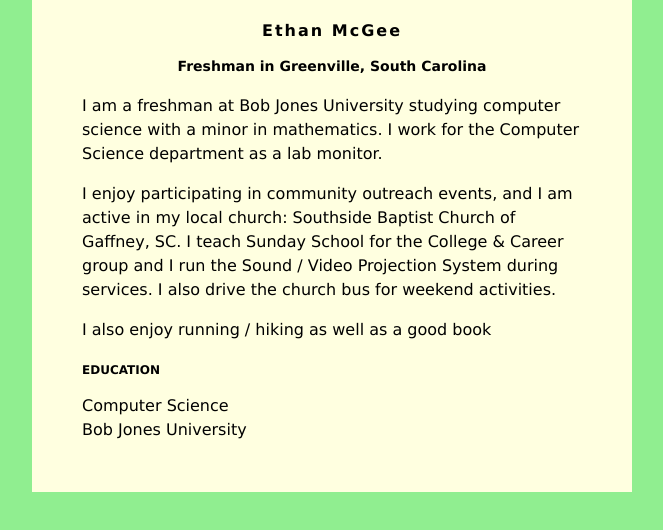
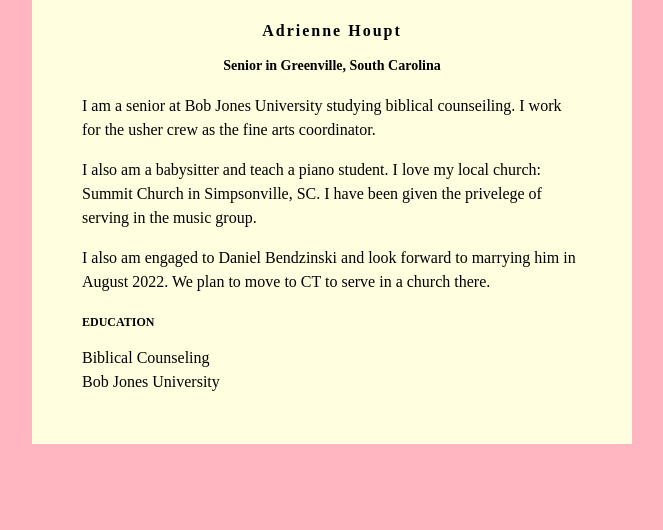
Before and after one commit to princessbendi/princessbendi.github.io, a plain HTML site: page index.html in a window 1280 px wide. Shown: the whole page, without its empty margins (308-971 px from the left). Drawn offline with Linux system fonts and the light colour scheme.

Commit message:
Update index.html

```diff
--- a/index.html
+++ b/index.html
@@ -2,8 +2,8 @@
 <head>
 <style>
 body {
-    background: lightgreen;
-    font-family: Verdana;
+    background: lightpink;
+    font-family: Quando;
 }
 #content {
     background: lightyellow;
@@ -30,19 +30,18 @@
 </head>
 <body>
     <div id="content">
-        <h1>Ethan McGee</h1>
-        <h2>Freshman in Greenville, South Carolina</h2>
+        <h1>Adrienne Houpt</h1>
+        <h2>Senior in Greenville, South Carolina</h2>
 
-         <p>I am a freshman at Bob Jones University studying computer science with a minor in mathematics. I work for the Computer Science department as a lab monitor.</p>
+         <p>I am a senior at Bob Jones University studying biblical counseiling. I work for the usher crew as the fine arts coordinator.</p>
          <p>
-            I enjoy participating in community outreach events, and I am active in my local church: Southside Baptist Church of Gaffney, SC.  I teach Sunday School for the College &amp; Career group and I run the Sound / Video Projection System during services.  I also drive the church bus for weekend activities.
-         </p>
+            I also am a babysitter and teach a piano student. I love my local church: Summit Church in Simpsonville, SC. I have been given the privelege of serving in the music group.      </p>
          <p>
-            I also enjoy running / hiking as well as a good book
+            I also am engaged to Daniel Bendzinski and look forward to marrying him in August 2022. We plan to move to CT to serve in a church there.
          </p>
 
         <h3>EDUCATION</h3>
-        Computer Science<br>
+        Biblical Counseling<br>
         Bob Jones University
     </div>
 
```
